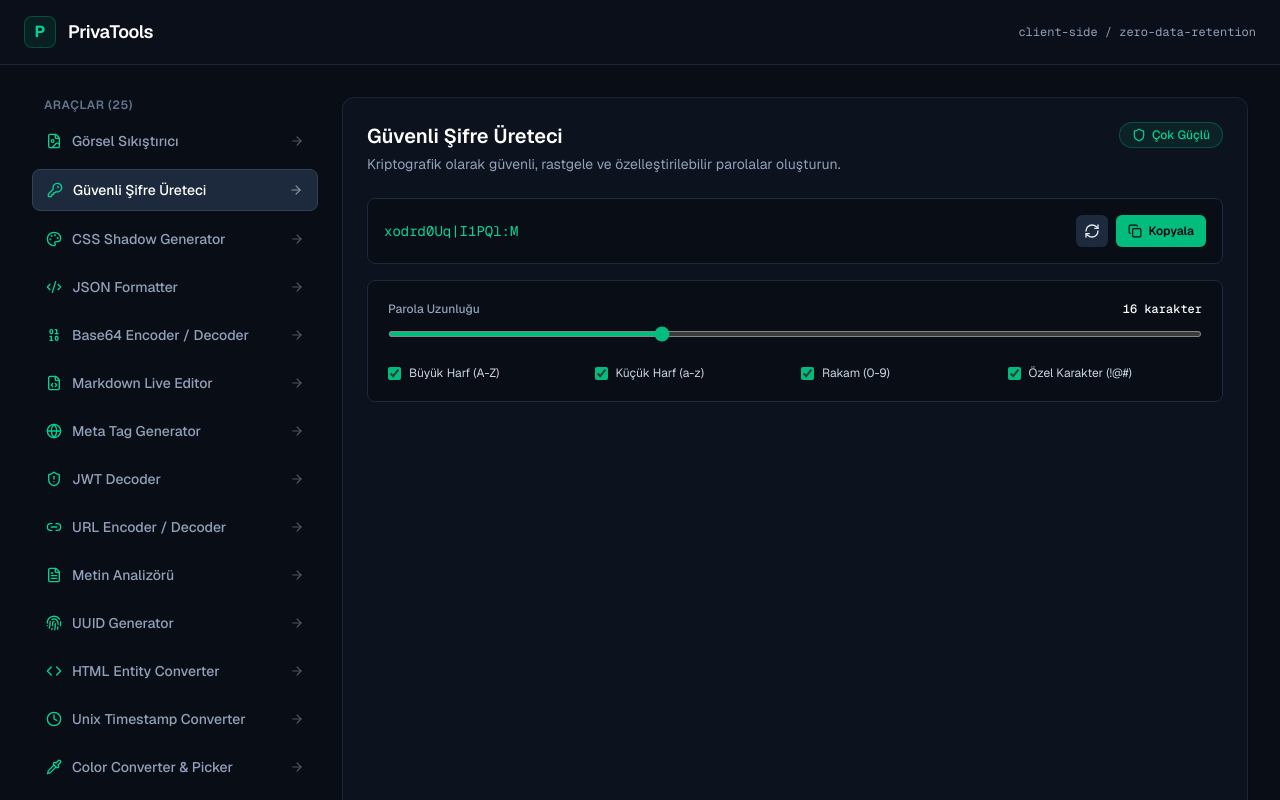
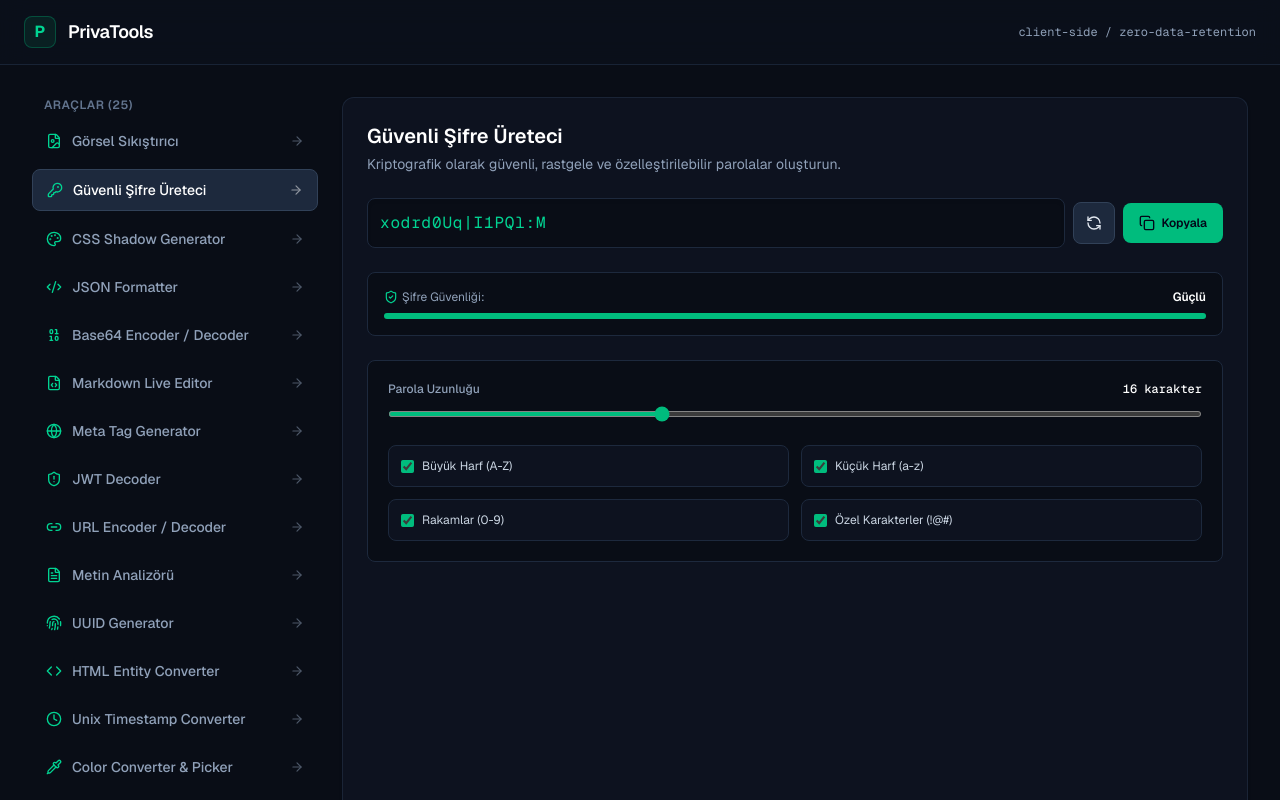
Before and after one commit to MuhammedEdev/privatools, a Next.js app: page / in a window 1280 px wide. Both pictures are taken after a click on the button "Güvenli Şifre Üreteci". Shown: the top 800 px of the page. Built offline with nearby package versions, Linux system fonts and the light colour scheme.

Commit message:
Upgrade PasswordGenerator component with auto-generation and unified theme UI

```diff
--- a/src/components/tools/PasswordGenerator.tsx
+++ b/src/components/tools/PasswordGenerator.tsx
@@ -1,16 +1,16 @@
 "use client";
 
-import { useState, useEffect } from "react";
-import { Copy, Check, RefreshCw, Shield } from "lucide-react";
+import React, { useState, useEffect } from "react";
+import { Copy, Check, RefreshCcw, ShieldCheck } from "lucide-react";
 
 export default function PasswordGenerator() {
-  const [password, setPassword] = useState<string>("");
-  const [length, setLength] = useState<number>(16);
-  const [includeUppercase, setIncludeUppercase] = useState<boolean>(true);
-  const [includeLowercase, setIncludeLowercase] = useState<boolean>(true);
-  const [includeNumbers, setIncludeNumbers] = useState<boolean>(true);
-  const [includeSymbols, setIncludeSymbols] = useState<boolean>(true);
-  const [copied, setCopied] = useState<boolean>(false);
+  const [password, setPassword] = useState("");
+  const [length, setLength] = useState(16);
+  const [includeUppercase, setIncludeUppercase] = useState(true);
+  const [includeLowercase, setIncludeLowercase] = useState(true);
+  const [includeNumbers, setIncludeNumbers] = useState(true);
+  const [includeSymbols, setIncludeSymbols] = useState(true);
+  const [copied, setCopied] = useState(false);
 
   const generatePassword = () => {
     let chars = "";
@@ -26,7 +26,7 @@ export default function PasswordGenerator() {
 
     let result = "";
     const array = new Uint32Array(length);
-    crypto.getRandomValues(array);
+    window.crypto.getRandomValues(array);
     for (let i = 0; i < length; i++) {
       result += chars[array[i] % chars.length];
     }
@@ -37,6 +37,23 @@ export default function PasswordGenerator() {
     generatePassword();
   }, [length, includeUppercase, includeLowercase, includeNumbers, includeSymbols]);
 
+  // Şifre Güvenlik Hesaplama
+  const getStrength = () => {
+    if (!password || password.startsWith("Lütfen")) return { label: "Yok", color: "bg-slate-700", width: "w-0" };
+    let score = 0;
+    if (length >= 12) score++;
+    if (length >= 16) score++;
+    if (includeUppercase && includeLowercase) score++;
+    if (includeNumbers) score++;
+    if (includeSymbols) score++;
+
+    if (score <= 2) return { label: "Zayıf", color: "bg-rose-500", width: "w-1/3" };
+    if (score <= 4) return { label: "Orta", color: "bg-amber-500", width: "w-2/3" };
+    return { label: "Güçlü", color: "bg-emerald-500", width: "w-full" };
+  };
+
+  const strength = getStrength();
+
   const copyToClipboard = () => {
     if (!password || password.startsWith("Lütfen")) return;
     navigator.clipboard.writeText(password);
@@ -44,49 +61,48 @@ export default function PasswordGenerator() {
     setTimeout(() => setCopied(false), 2000);
   };
 
-  const getStrength = () => {
-    if (length < 10) return { label: "Zayıf", color: "text-rose-400 bg-rose-500/10 border-rose-500/30" };
-    if (length < 14) return { label: "İyi", color: "text-amber-400 bg-amber-500/10 border-amber-500/30" };
-    return { label: "Çok Güçlü", color: "text-emerald-400 bg-emerald-500/10 border-emerald-500/30" };
-  };
-
-  const strength = getStrength();
-
   return (
     <div className="space-y-6">
-      <div className="flex justify-between items-start">
       <div>
         <h1 className="text-xl font-semibold text-white">Güvenli Şifre Üreteci</h1>
         <p className="text-sm text-slate-400 mt-1">
           Kriptografik olarak güvenli, rastgele ve özelleştirilebilir parolalar oluşturun.
         </p>
       </div>
-        <div className={`px-3 py-1 rounded-full text-xs font-medium border ${strength.color} flex items-center gap-1.5`}>
-          <Shield className="w-3.5 h-3.5" /> {strength.label}
+
+      {/* Şifre Gösterim Alanı */}
+      <div className="flex items-center gap-2">
+        <div className="flex-1 bg-[#090D16] border border-slate-800 rounded-lg p-3 font-mono text-emerald-400 text-base tracking-wider break-all shadow-inner">
+          {password || "Şifre üretiliyor..."}
+        </div>
+        <button
+          onClick={generatePassword}
+          className="bg-slate-800 hover:bg-slate-700 text-slate-200 p-3 rounded-lg transition border border-slate-700"
+          title="Yeniden Üret"
+        >
+          <RefreshCcw className="w-4 h-4" />
+        </button>
+        <button
+          onClick={copyToClipboard}
+          className="bg-emerald-500 hover:bg-emerald-400 text-slate-950 font-semibold px-4 py-3 rounded-lg transition text-xs flex items-center gap-1.5 shrink-0"
+        >
+          {copied ? <Check className="w-4 h-4" /> : <Copy className="w-4 h-4" />}
+          {copied ? "Kopyalandı" : "Kopyala"}
+        </button>
+      </div>
+
+      {/* Güvenlik Çubuğu */}
+      <div className="bg-[#090D16] border border-slate-800 rounded-lg p-4 space-y-2">
+        <div className="flex justify-between text-xs text-slate-400">
+          <span className="flex items-center gap-1"><ShieldCheck className="w-3.5 h-3.5 text-emerald-400" /> Şifre Güvenliği:</span>
+          <span className="font-semibold text-white">{strength.label}</span>
+        </div>
+        <div className="w-full bg-slate-800 h-1.5 rounded-full overflow-hidden">
+          <div className={`h-full transition-all duration-300 ${strength.color} ${strength.width}`} />
         </div>
       </div>
 
-      <div className="space-y-4">
-        <div className="bg-[#090D16] border border-slate-800 rounded-lg p-4 flex items-center justify-between gap-4">
-          <span className="font-mono text-sm text-emerald-400 break-all select-all">{password}</span>
-          <div className="flex items-center gap-2 shrink-0">
-            <button
-              onClick={generatePassword}
-              className="bg-slate-800 hover:bg-slate-700 text-slate-200 p-2 rounded-md transition"
-              title="Yeniden Üret"
-            >
-              <RefreshCw className="w-4 h-4" />
-            </button>
-            <button
-              onClick={copyToClipboard}
-              className="bg-emerald-500 hover:bg-emerald-400 text-slate-950 font-semibold text-xs py-2 px-3 rounded-md transition flex items-center gap-1.5"
-            >
-              {copied ? <Check className="w-3.5 h-3.5" /> : <Copy className="w-3.5 h-3.5" />}
-              {copied ? "Kopyalandı" : "Kopyala"}
-            </button>
-          </div>
-        </div>
-
+      {/* Kontroller */}
       <div className="bg-[#090D16] border border-slate-800 rounded-lg p-5 space-y-4 text-xs">
         <div className="space-y-2">
           <div className="flex justify-between text-slate-400 font-medium">
@@ -98,49 +114,51 @@ export default function PasswordGenerator() {
             min="8"
             max="32"
             value={length}
-              onChange={(e) => setLength(parseInt(e.target.value))}
+            onChange={(e) => setLength(Number(e.target.value))}
             className="w-full accent-emerald-500 bg-slate-800 h-1.5 rounded-lg cursor-pointer"
           />
         </div>
 
-          <div className="grid grid-cols-2 sm:grid-cols-4 gap-3 pt-2">
-            <label className="flex items-center gap-2 cursor-pointer text-slate-300">
+        <div className="grid grid-cols-2 gap-3 pt-2">
+          <label className="flex items-center gap-2 cursor-pointer bg-[#0D121F] p-3 rounded-lg border border-slate-800 text-slate-300 hover:border-slate-700 transition">
             <input
               type="checkbox"
               checked={includeUppercase}
               onChange={(e) => setIncludeUppercase(e.target.checked)}
-                className="accent-emerald-500 rounded bg-slate-900 border-slate-800"
+              className="rounded accent-emerald-500 bg-slate-900 border-slate-800"
             />
-              Büyük Harf (A-Z)
+            <span>Büyük Harf (A-Z)</span>
           </label>
-            <label className="flex items-center gap-2 cursor-pointer text-slate-300">
+
+          <label className="flex items-center gap-2 cursor-pointer bg-[#0D121F] p-3 rounded-lg border border-slate-800 text-slate-300 hover:border-slate-700 transition">
             <input
               type="checkbox"
               checked={includeLowercase}
               onChange={(e) => setIncludeLowercase(e.target.checked)}
-                className="accent-emerald-500 rounded bg-slate-900 border-slate-800"
+              className="rounded accent-emerald-500 bg-slate-900 border-slate-800"
             />
-              Küçük Harf (a-z)
+            <span>Küçük Harf (a-z)</span>
           </label>
-            <label className="flex items-center gap-2 cursor-pointer text-slate-300">
+
+          <label className="flex items-center gap-2 cursor-pointer bg-[#0D121F] p-3 rounded-lg border border-slate-800 text-slate-300 hover:border-slate-700 transition">
             <input
               type="checkbox"
               checked={includeNumbers}
               onChange={(e) => setIncludeNumbers(e.target.checked)}
-                className="accent-emerald-500 rounded bg-slate-900 border-slate-800"
+              className="rounded accent-emerald-500 bg-slate-900 border-slate-800"
             />
-              Rakam (0-9)
+            <span>Rakamlar (0-9)</span>
           </label>
-            <label className="flex items-center gap-2 cursor-pointer text-slate-300">
+
+          <label className="flex items-center gap-2 cursor-pointer bg-[#0D121F] p-3 rounded-lg border border-slate-800 text-slate-300 hover:border-slate-700 transition">
             <input
               type="checkbox"
               checked={includeSymbols}
               onChange={(e) => setIncludeSymbols(e.target.checked)}
-                className="accent-emerald-500 rounded bg-slate-900 border-slate-800"
+              className="rounded accent-emerald-500 bg-slate-900 border-slate-800"
             />
-              Özel Karakter (!@#)
+            <span>Özel Karakterler (!@#)</span>
           </label>
-          </div>
         </div>
       </div>
     </div>
```
Lines whose indentation alone changed are shown as unchanged.
